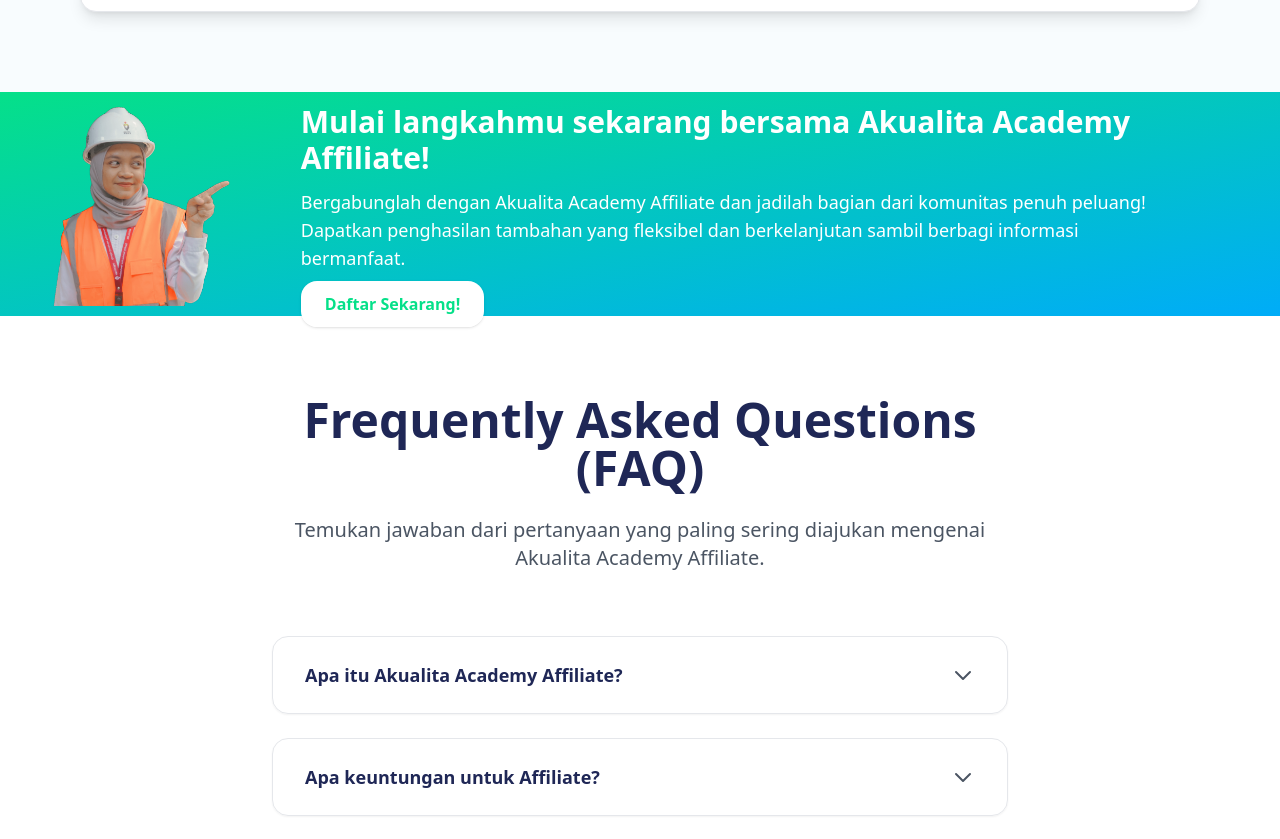
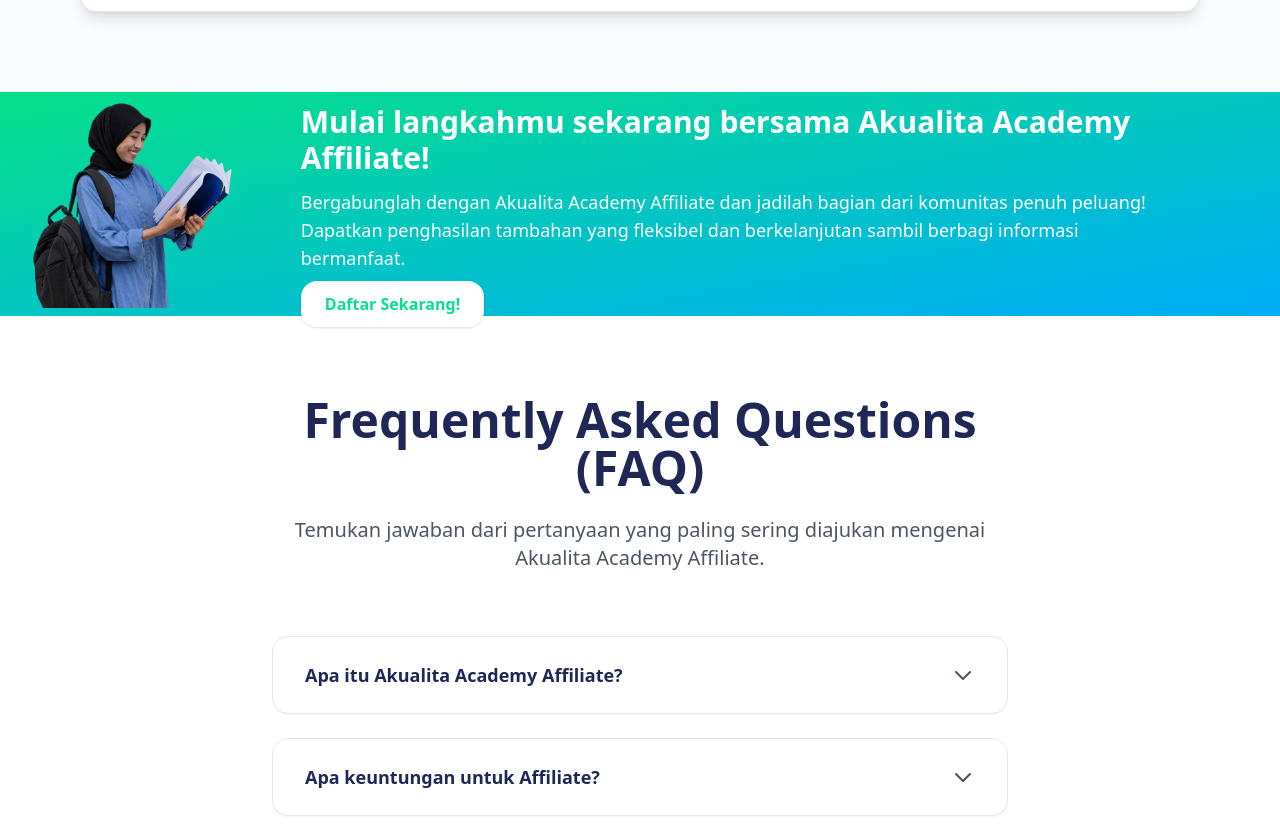
Before and after one commit to amadeusmozartissagei/nextjs-wallahi-academy, a Next.js app: page /mitra in a window 1280 px wide. Shown: the part 2872-3711 px from the top of the page. Built offline with nearby package versions, Linux system fonts and the light colour scheme.

Commit message:
update BA img mitra page

```diff
--- a/src/components/MitraCTA.tsx
+++ b/src/components/MitraCTA.tsx
@@ -6,7 +6,7 @@
       <div className="max-w-7xl mx-auto px-6 sm:px-8">
         <div className="grid grid-cols-1 md:grid-cols-[1fr_4fr] gap-8 items-center">
           {/* Image */}
-          <div className="hidden md:flex justify-center pr-0 md:pr-8">
+          <div className="hidden md:flex justify-start pr-0 md:pr-8">
             <Image
               src="/images/svg/BB2.png"
               alt="CTA Mitra"
```
Also changed, not shown: public/images/svg/BB2.png.
